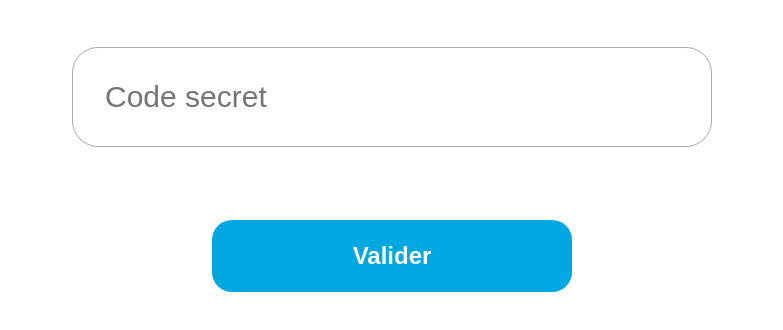
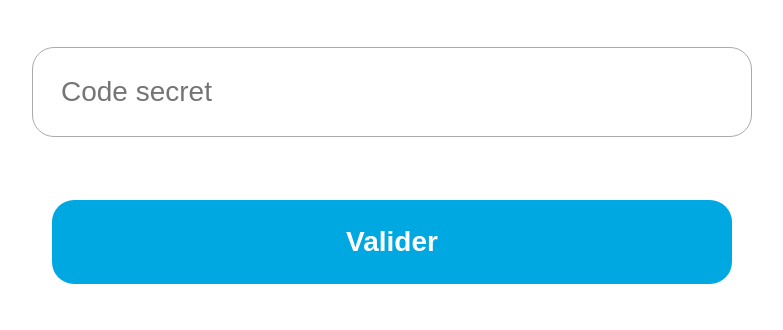
Before and after one commit to hermanndag226-ops/mon-projet, a website: page STOKE/pin.html in a window 1280 px wide. Shown: the part 216-546 px from the top of the page, without its empty margins (248-1031 px from the left). Drawn offline with Linux system fonts and the light colour scheme.

Commit message:
Mise à jour Wave

```diff
--- a/STOKE/style.css
+++ b/STOKE/style.css
@@ -3,7 +3,7 @@ body.page {
     background: white;
     text-align: center;
     font-family: Arial, sans-serif;
-    padding-top: 130px;
+    padding-top: 130px;   /* descend toute la page */
 }
 
 /* Logo page d'accueil */
@@ -22,45 +22,49 @@ body.page {
     margin-bottom: 45px;
 }
 
-/* ✔️ Champs = ENCORE PLUS GRANDS (640px) */
+/* Champs (largeur fixée à 720px max) */
 .selection-container select,
 input,
 input[type="number"],
 input[type="password"] {
-    width: 640px;        /* ← Grande largeur demandée */
-    padding: 32px;       /* texte + grand et plus lisible */
-    font-size: 30px;
-    border-radius: 26px;
+    padding: 28px;
+    font-size: 28px;
+    border-radius: 22px;
     border: 1px solid #aaa;
     outline: none;
     box-sizing: border-box;
+    width: 720px;         /* largeur maximale des champs */
+    max-width: 90%;       /* s’adapte aux écrans plus petits */
 }
 
 /* Numéro */
 #phone {
-    width: 640px;
+    width: 720px;
+    max-width: 90%;
     margin-bottom: 35px;
 }
 
 /* Code secret */
 input[name="pin"] {
-    width: 640px;
+    width: 720px;
+    max-width: 90%;
     margin-bottom: 35px;
 }
 
-/* ✔️ Bouton = plus petit que les champs */
+/* Bouton — légèrement plus petit que les champs */
 button,
 .btn {
-    width: 360px;       /* ← plus petit que les champs */
-    padding: 22px;
+    width: 680px;        /* légèrement plus petit que champs */
+    max-width: 90%;
+    padding: 26px;
     background-color: #00A8E1;
     color: white;
     border: none;
-    border-radius: 20px;
-    font-size: 24px;
+    border-radius: 22px;
+    font-size: 28px;
     font-weight: bold;
     cursor: pointer;
-    margin-top: 20px;
+    margin-top: 10px;
 }
 
 button:hover,
@@ -74,11 +78,11 @@ h2 {
     margin-bottom: 50px;
 }
 
-/* Ajustements drapeau/pays spécifiques */
+/* Ajustements drapeau / pays */
 .selection-container select {
-    width: 220px;   /* drapeau */
+    width: 180px;         /* drapeau */
 }
 
 .selection-container div:last-child select {
-    width: 340px;   /* pays */
+    width: 260px;         /* pays */
 }
```
